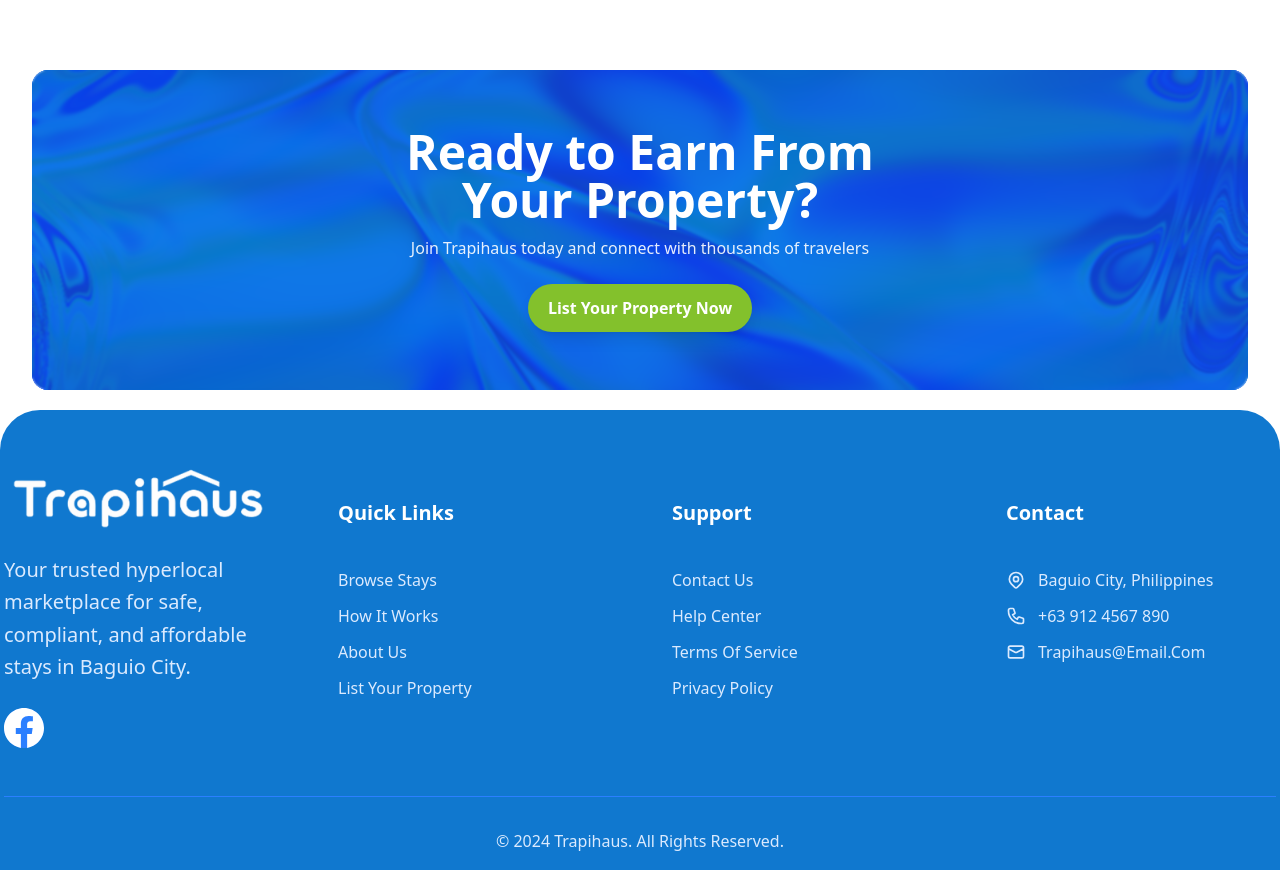
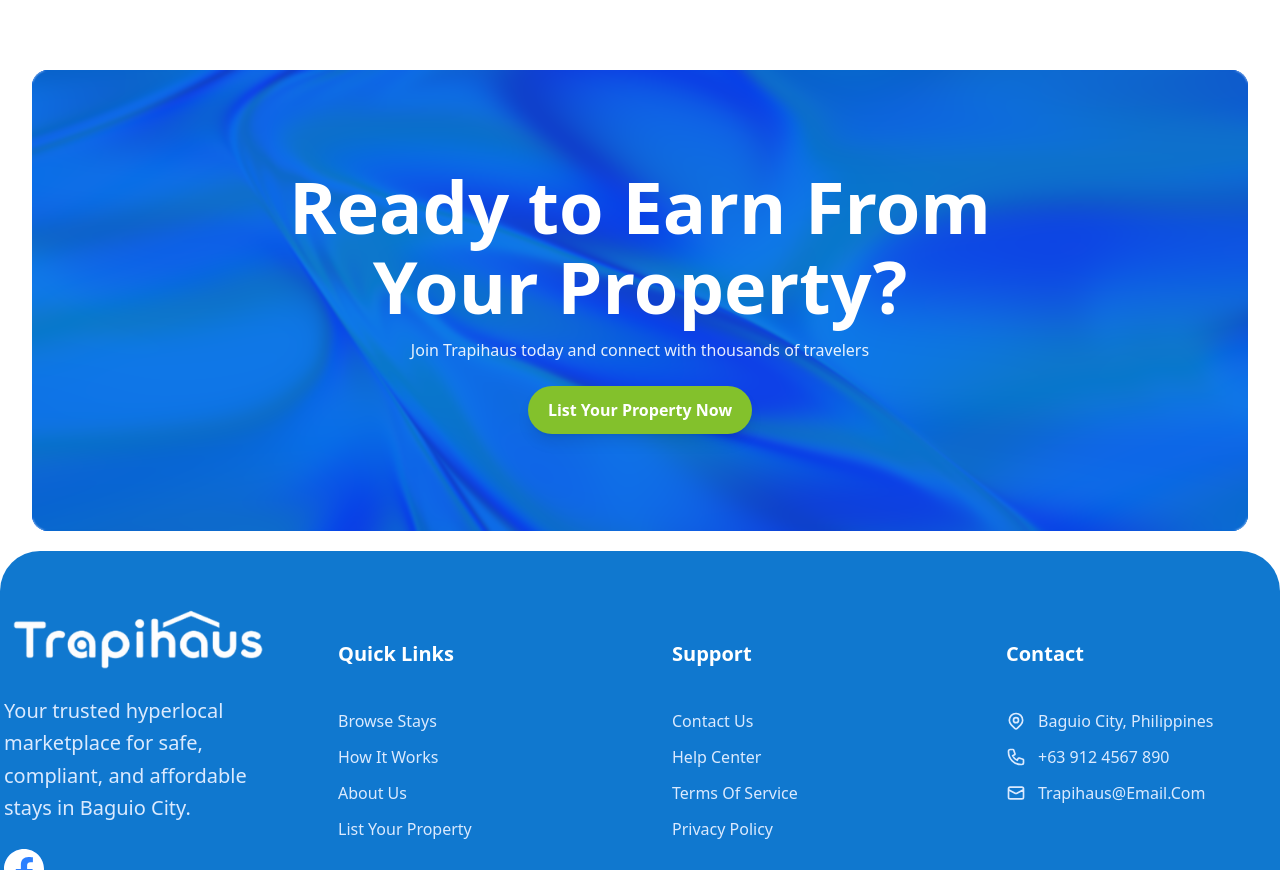
Before and after one commit to Inv8Solutions/trapihaus, a Next.js app: page /ListProperty in a window 1280 px wide. Shown: the part 2560-3430 px from the top of the page. Built offline with nearby package versions, Linux system fonts and the light colour scheme.

Commit message:
updated height

```diff
--- a/src/app/ListProperty/ReadyToEarn.tsx
+++ b/src/app/ListProperty/ReadyToEarn.tsx
@@ -6,7 +6,7 @@
 export default function ReadyToEarn() {
   return (
     <div className="px-8">
-        <section className="relative w-full h-[260px] md:h-[300px] lg:h-[320px] overflow-hidden rounded-2xl bg-gradient-to-r from-blue-600 to-blue-500 mb-[100px]">
+        <section className="relative w-full h-[290px] md:h-[430px] lg:h-[461px] overflow-hidden rounded-2xl bg-gradient-to-r from-blue-600 to-blue-500 mb-[100px]">
         {/* Animated background */}
         <div className="absolute inset-0 z-0 pointer-events-none">
             <Iridescence color={[0.06, 0.47, 0.91]} speed={0.8} amplitude={0.08} mouseReact={true} />
@@ -14,7 +14,7 @@
 
         <div className="relative z-10 flex items-center justify-center h-full backdrop-blur-[1px]">
             <div className="max-w-4xl w-full text-center px-6">
-            <h2 className="text-3xl md:text-4xl lg:text-5xl font-bold text-white font-lexend mb-3">
+            <h2 className="text-3xl md:text-4xl lg:text-[72px] font-bold text-white font-lexend mb-3">
                 Ready to Earn From
                 <br />
                 Your Property?
```
